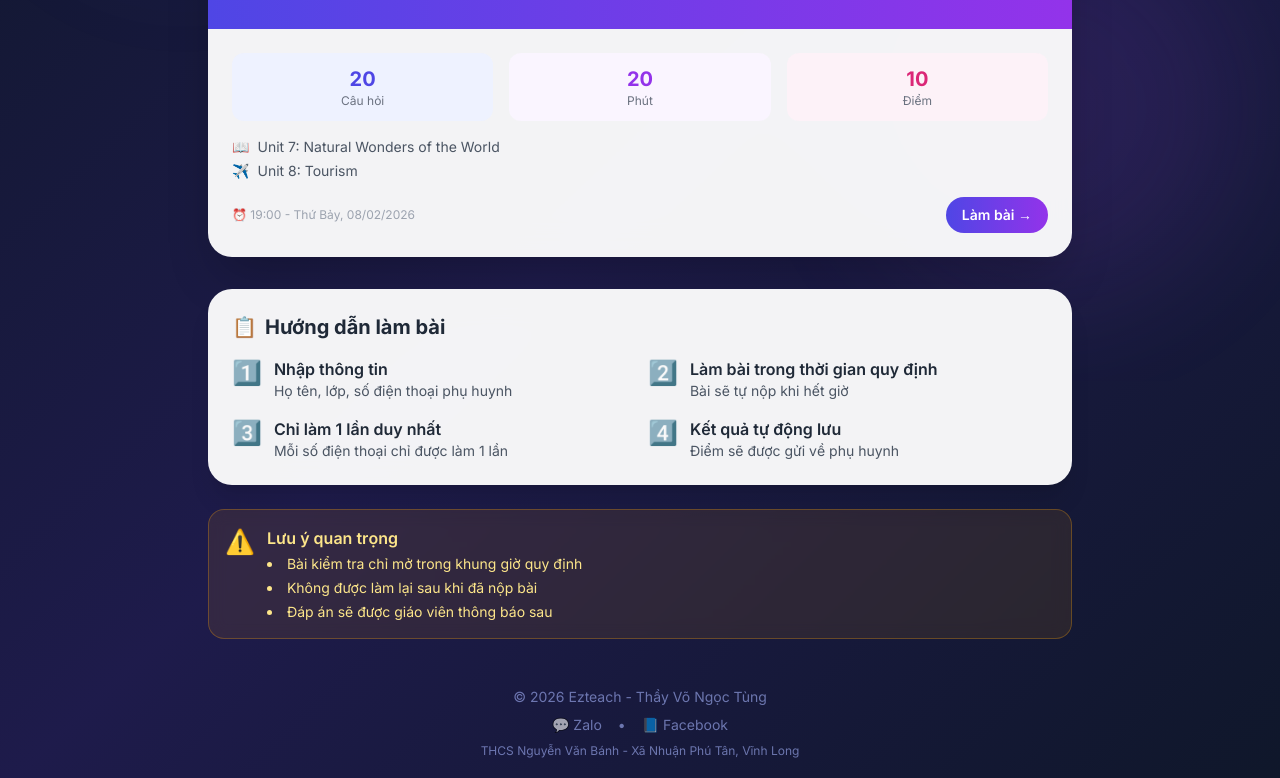
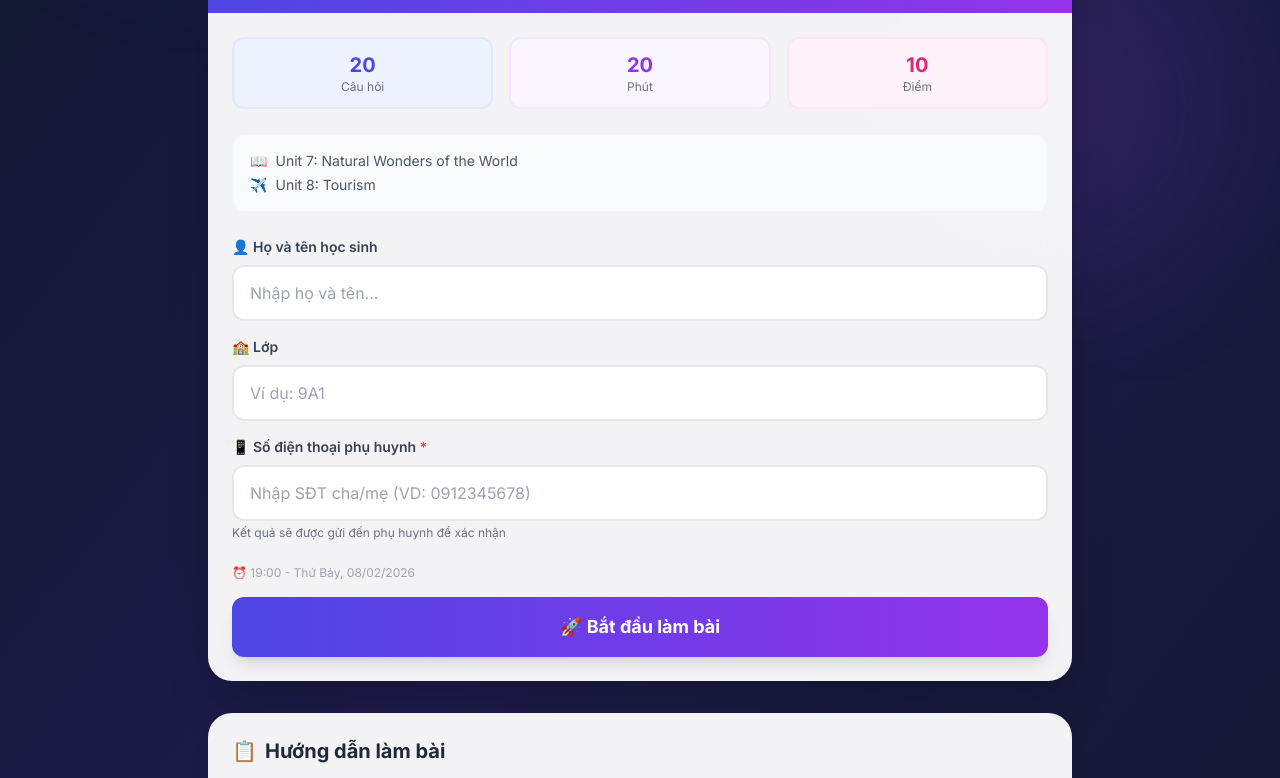
Before and after one commit to wp37/review9, a plain HTML site: page index.html in a window 1280 px wide. Shown: the part 419-1197 px from the top of the page. Drawn offline with nearby package versions, Linux system fonts and the light colour scheme.

Commit message:
Add files via upload

```diff
--- a/index.html
+++ b/index.html
@@ -33,6 +33,27 @@
             transform: translateY(-8px);
             box-shadow: 0 25px 50px -12px rgba(0, 0, 0, 0.25);
         }
+
+        .input-field {
+            width: 100%;
+            padding: 14px 16px;
+            border: 2px solid #e5e7eb;
+            border-radius: 12px;
+            font-size: 1rem;
+            background-color: white;
+            color: #374151;
+            transition: all 0.3s ease;
+        }
+
+        .input-field:focus {
+            outline: none;
+            border-color: #6366f1;
+            box-shadow: 0 0 0 4px rgba(99, 102, 241, 0.1);
+        }
+
+        .input-field::placeholder {
+            color: #9ca3af;
+        }
     </style>
 </head>
 
@@ -43,7 +64,7 @@
     </div>
 
     <div class="relative z-10 container mx-auto px-4 py-8 max-w-4xl">
-        <header class="text-center mb-12">
+        <header class="text-center mb-8">
             <div class="inline-flex items-center gap-3 bg-white/10 backdrop-blur-lg px-6 py-3 rounded-full mb-6">
                 <span class="text-3xl">📚</span>
                 <span class="text-white font-bold text-lg">Ezteach</span>
@@ -56,8 +77,8 @@
         </header>
 
         <main>
-            <a href="quiz-global9-unit7-8.html"
-                class="quiz-card block bg-white/95 backdrop-blur-lg rounded-3xl shadow-2xl overflow-hidden">
+            <!-- Quiz Card with Form -->
+            <div class="bg-white/95 backdrop-blur-lg rounded-3xl shadow-2xl overflow-hidden">
                 <div class="bg-gradient-to-r from-indigo-600 to-purple-600 p-6 text-center">
                     <div class="inline-flex items-center justify-center w-16 h-16 bg-white/20 rounded-full mb-4">
                         <span class="text-3xl">🌍</span>
@@ -66,21 +87,23 @@
                     <p class="text-indigo-100">Natural Wonders & Tourism</p>
                 </div>
                 <div class="p-6">
-                    <div class="grid grid-cols-3 gap-4 mb-4">
-                        <div class="text-center p-3 bg-indigo-50 rounded-xl">
+                    <div class="grid grid-cols-3 gap-4 mb-6">
+                        <div class="text-center p-3 bg-indigo-50 rounded-xl border-2 border-indigo-100">
                             <div class="text-xl font-bold text-indigo-600">20</div>
                             <div class="text-xs text-gray-500">Câu hỏi</div>
                         </div>
-                        <div class="text-center p-3 bg-purple-50 rounded-xl">
+                        <div class="text-center p-3 bg-purple-50 rounded-xl border-2 border-purple-100">
                             <div class="text-xl font-bold text-purple-600">20</div>
                             <div class="text-xs text-gray-500">Phút</div>
                         </div>
-                        <div class="text-center p-3 bg-pink-50 rounded-xl">
+                        <div class="text-center p-3 bg-pink-50 rounded-xl border-2 border-pink-100">
                             <div class="text-xl font-bold text-pink-600">10</div>
                             <div class="text-xs text-gray-500">Điểm</div>
                         </div>
                     </div>
-                    <div class="text-sm text-gray-600 space-y-1 mb-4">
+
+                    <div
+                        class="text-sm text-gray-600 space-y-1 mb-6 p-4 bg-gray-50 rounded-xl border-2 border-gray-100">
                         <div class="flex items-center gap-2">
                             <span class="text-indigo-500">📖</span>
                             <span>Unit 7: Natural Wonders of the World</span>
@@ -90,15 +113,37 @@
                             <span>Unit 8: Tourism</span>
                         </div>
                     </div>
-                    <div class="flex items-center justify-between">
+
+                    <!-- Form nhập thông tin -->
+                    <form id="studentForm" class="space-y-4 mb-6">
+                        <div>
+                            <label class="block text-sm font-semibold text-gray-700 mb-2">👤 Họ và tên học sinh</label>
+                            <input type="text" id="studentName" class="input-field" placeholder="Nhập họ và tên..."
+                                required>
+                        </div>
+                        <div>
+                            <label class="block text-sm font-semibold text-gray-700 mb-2">🏫 Lớp</label>
+                            <input type="text" id="studentClass" class="input-field" placeholder="Ví dụ: 9A1" required>
+                        </div>
+                        <div>
+                            <label class="block text-sm font-semibold text-gray-700 mb-2">📱 Số điện thoại phụ huynh
+                                <span class="text-red-500">*</span></label>
+                            <input type="tel" id="parentPhone" class="input-field"
+                                placeholder="Nhập SĐT cha/mẹ (VD: 0912345678)" required pattern="[0-9]{10,11}">
+                            <p class="text-xs text-gray-500 mt-1">Kết quả sẽ được gửi đến phụ huynh để xác nhận</p>
+                        </div>
+                    </form>
+
+                    <div class="flex items-center justify-between mb-4">
                         <span class="text-xs text-gray-400">⏰ 19:00 - Thứ Bảy, 08/02/2026</span>
-                        <span
-                            class="px-4 py-2 bg-gradient-to-r from-indigo-600 to-purple-600 text-white text-sm font-semibold rounded-full">
-                            Làm bài →
-                        </span>
                     </div>
+
+                    <a href="quiz-global9-unit7-8.html" id="startBtn"
+                        class="block w-full py-4 text-center bg-gradient-to-r from-indigo-600 to-purple-600 text-white text-lg font-bold rounded-xl shadow-lg hover:shadow-xl hover:scale-[1.02] active:scale-[0.98] transition-all">
+                        🚀 Bắt đầu làm bài
+                    </a>
                 </div>
-            </a>
+            </div>
         </main>
 
         <section class="mt-8 bg-white/95 backdrop-blur-lg rounded-3xl p-6 shadow-xl">
@@ -106,28 +151,28 @@
                 <span>📋</span> Hướng dẫn làm bài
             </h3>
             <div class="grid md:grid-cols-2 gap-4 text-gray-600">
-                <div class="flex items-start gap-3">
+                <div class="flex items-start gap-3 p-3 bg-indigo-50 rounded-xl border-2 border-indigo-100">
                     <span class="text-2xl">1️⃣</span>
                     <div>
                         <div class="font-semibold text-gray-800">Nhập thông tin</div>
                         <div class="text-sm">Họ tên, lớp, số điện thoại phụ huynh</div>
                     </div>
                 </div>
-                <div class="flex items-start gap-3">
+                <div class="flex items-start gap-3 p-3 bg-purple-50 rounded-xl border-2 border-purple-100">
                     <span class="text-2xl">2️⃣</span>
                     <div>
                         <div class="font-semibold text-gray-800">Làm bài trong thời gian quy định</div>
                         <div class="text-sm">Bài sẽ tự nộp khi hết giờ</div>
                     </div>
                 </div>
-                <div class="flex items-start gap-3">
+                <div class="flex items-start gap-3 p-3 bg-pink-50 rounded-xl border-2 border-pink-100">
                     <span class="text-2xl">3️⃣</span>
                     <div>
                         <div class="font-semibold text-gray-800">Chỉ làm 1 lần duy nhất</div>
                         <div class="text-sm">Mỗi số điện thoại chỉ được làm 1 lần</div>
                     </div>
                 </div>
-                <div class="flex items-start gap-3">
+                <div class="flex items-start gap-3 p-3 bg-emerald-50 rounded-xl border-2 border-emerald-100">
                     <span class="text-2xl">4️⃣</span>
                     <div>
                         <div class="font-semibold text-gray-800">Kết quả tự động lưu</div>
@@ -137,7 +182,7 @@
             </div>
         </section>
 
-        <section class="mt-6 bg-amber-500/10 border border-amber-500/30 rounded-2xl p-4 backdrop-blur">
+        <section class="mt-6 bg-amber-500/10 border-2 border-amber-500/30 rounded-2xl p-4 backdrop-blur">
             <div class="flex items-start gap-3">
                 <span class="text-2xl">⚠️</span>
                 <div class="text-amber-200">
@@ -165,6 +210,34 @@
             <p class="mt-2 text-xs">THCS Nguyễn Văn Bánh - Xã Nhuận Phú Tân, Vĩnh Long</p>
         </footer>
     </div>
+
+    <script>
+        // Lưu thông tin tạm thời khi click vào nút bắt đầu
+        document.getElementById('startBtn').addEventListener('click', function (e) {
+            const name = document.getElementById('studentName').value.trim();
+            const className = document.getElementById('studentClass').value.trim();
+            const phone = document.getElementById('parentPhone').value.trim();
+
+            if (!name || !className || !phone) {
+                e.preventDefault();
+                alert('Vui lòng điền đầy đủ thông tin trước khi bắt đầu!');
+                return false;
+            }
+
+            if (!/^[0-9]{10,11}$/.test(phone)) {
+                e.preventDefault();
+                alert('Vui lòng nhập số điện thoại hợp lệ (10-11 số)!');
+                return false;
+            }
+
+            // Lưu vào localStorage để quiz page có thể sử dụng
+            localStorage.setItem('temp_student_info', JSON.stringify({
+                name: name,
+                className: className,
+                parentPhone: phone
+            }));
+        });
+    </script>
 </body>
 
 </html>
```
